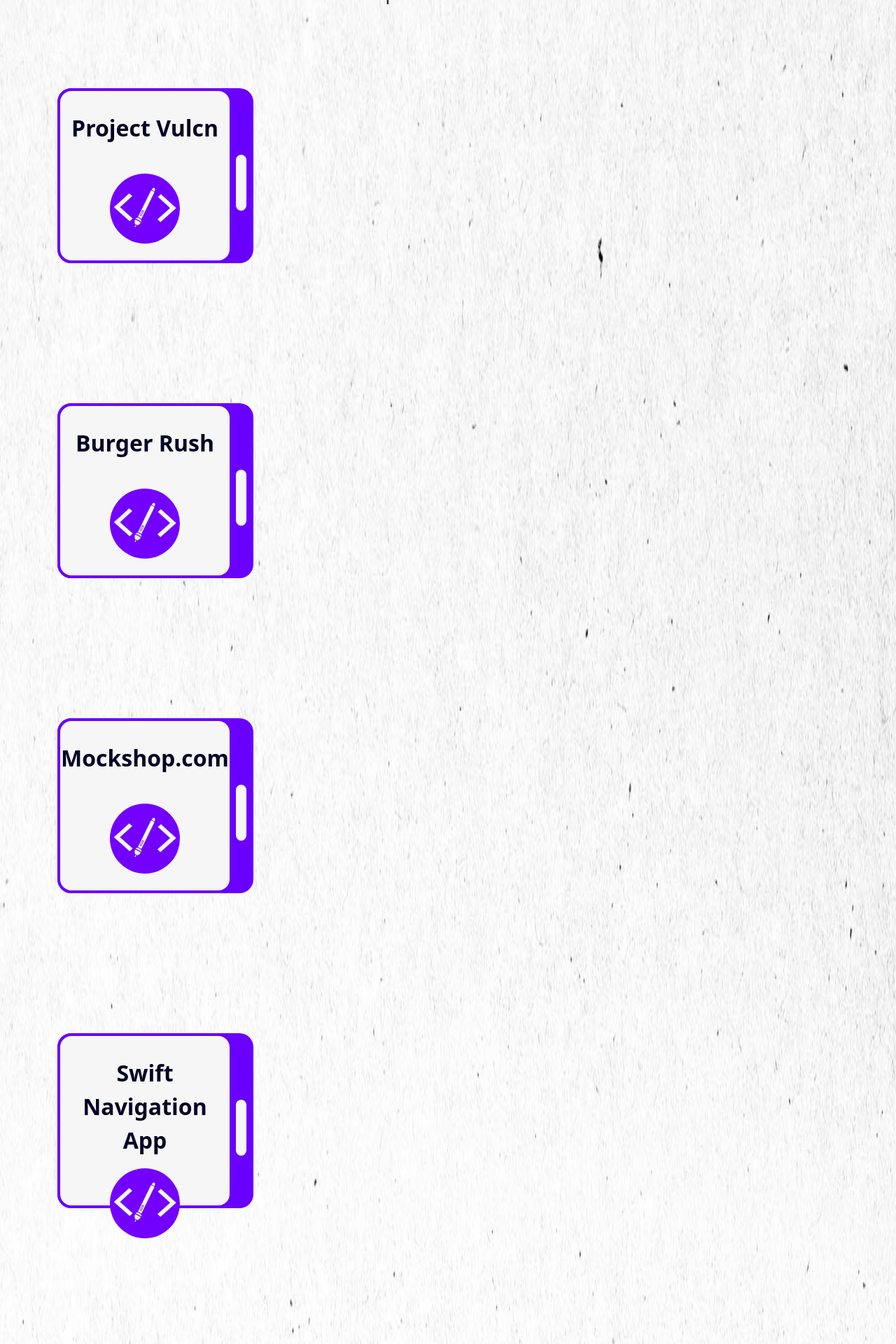
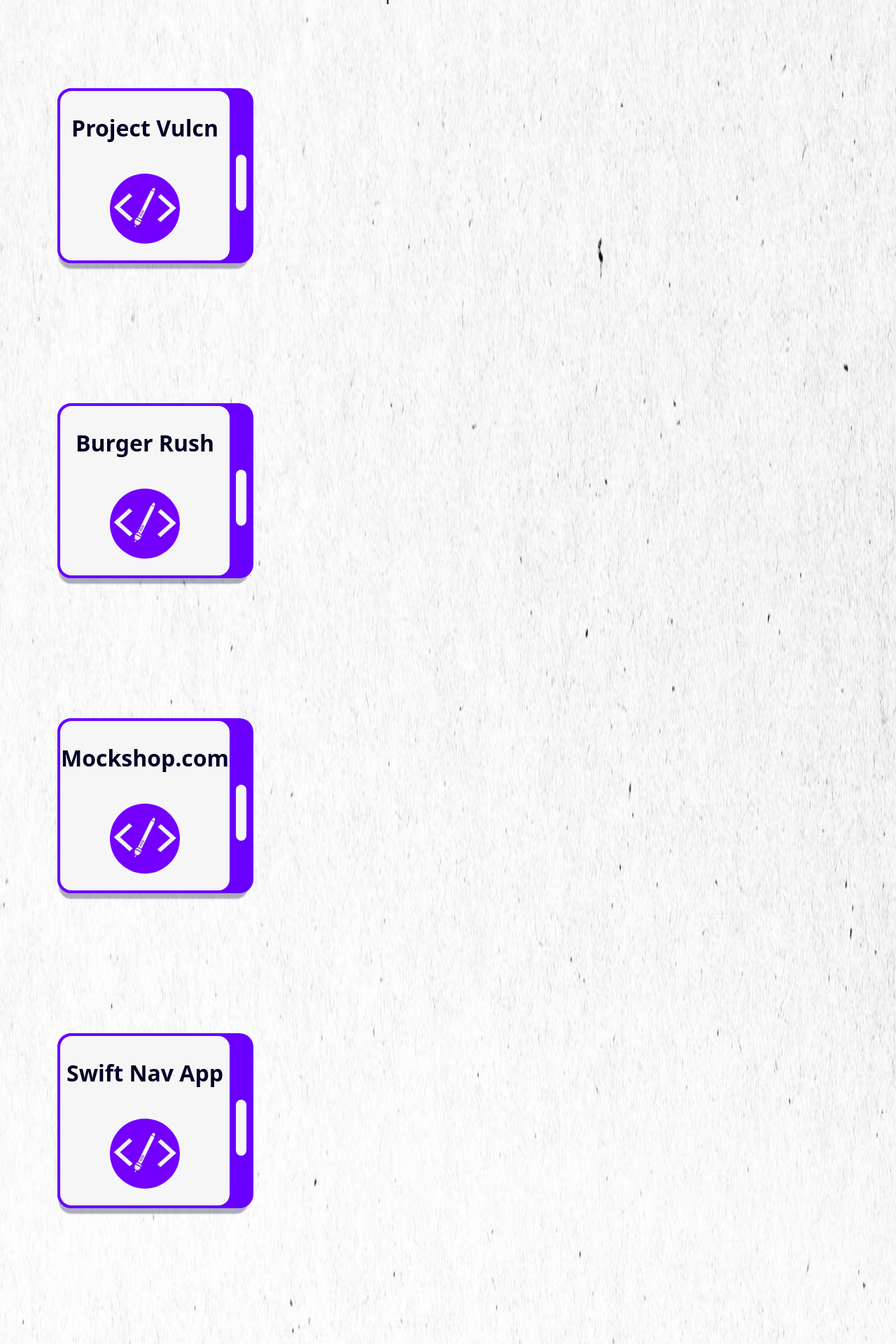
Before and after one commit to Gry4hon/griffinpenn.dev, a React (Vite) app in the folder griffinpennportfolio/: page / in a window 1280 px wide. Shown: the part 5160-7080 px from the top of the page at 70% size. Built offline with nearby package versions, Linux system fonts and the light colour scheme.

Commit message:
Project Summaries Done
I like the idea that the project page could have doodles littered on it, and or the how I do things page could have it as well.

```diff
--- a/griffinpennportfolio/src/Components/ProjectsComponents/ProjectBox.tsx
+++ b/griffinpennportfolio/src/Components/ProjectsComponents/ProjectBox.tsx
@@ -9,15 +9,19 @@ function ProjectBox(props) {
     const backBody = document.getElementById(props.bodyKey);
     const expandBar = document.getElementById(props.barKey);
     const bio = document.getElementById(props.bioKey);
+    const technologies = document.getElementById(props.techKey);
 
     if (!isClicked) {
       backBody!.style.width = "1300px";
       backBody!.style.backgroundColor = "#f6f6f6";
       backBody!.style.border = "4px solid #6900ff";
 
+      technologies!.innerHTML = props.tech;
+      technologies!.style.marginLeft = "260px";
+
       bio!.innerHTML = props.bio;
       bio!.style.marginLeft = "260px";
-      bio!.style.marginTop = "50px";
+      bio!.style.marginTop = "10px";
 
       expandBar!.style.marginLeft = "1250px";
 
@@ -26,6 +30,10 @@ function ProjectBox(props) {
       backBody!.style.width = "275px";
       backBody!.style.backgroundColor = "#6900ff";
       backBody!.style.border = "none";
+
+      technologies!.innerHTML = "";
+      technologies!.style.marginLeft = "0px";
+      technologies!.style.marginTop = "0px";
 
       bio!.innerHTML = "";
       bio!.style.marginLeft = "0px";
@@ -44,6 +52,7 @@ function ProjectBox(props) {
           <img src={test} width="100px" height="100px" />
         </div>
         <div id={props.bodyKey} className="box-body-back">
+          <p id={props.techKey}></p>
           <p id={props.bioKey}></p>
         </div>
         <div id={props.barKey} className="select-bar">
--- a/griffinpennportfolio/src/Components/ProjectsComponents/Projects.tsx
+++ b/griffinpennportfolio/src/Components/ProjectsComponents/Projects.tsx
@@ -23,28 +23,36 @@ function Projects() {
               bodyKey="vulcn-body"
               barKey="vulcn-bar"
               bioKey="vulcn-bio"
-              bio="This is an ongoing research and development project that seeks to understand how temperature can better immerse a user in virtual reality."
+              techKey="vulcn-tech"
+              bio="This is an ongoing research and development project that seeks to understand how temperature can better immerse a user in virtual reality. This was done through developing custom hardware utilizing an Arduino microcontroller that was able to received and send a serial signal to the Unity game engine."
+              tech="<b>Technologies Used:</b> C#, Unity, Arduino, Arditiy"
             />
             <ProjectBox
               title="Burger Rush"
               bodyKey="burger-body"
               barKey="burger-bar"
               bioKey="burger-bio"
-              bio="THIS IS A BURGER TEST"
+              techKey="burger-tech"
+              bio="Burger Rush was a virtual reality local multiplayer game in which I served as the lead developer. The objective of the game was to work together making burgers for a lunch rush which involed prepping the burger, serving it, and cleaning the plates after the customers where done with them."
+              tech="<b>Technologies Used:</b> C#, Unity, Proton, Blender"
             />
             <ProjectBox
               title="Mockshop.com"
               bodyKey="mock-body"
               barKey="mock-bar"
               bioKey="mock-bio"
-              bio="THIS IS A MOCK TEST"
+              techKey="mock-tech"
+              bio="Mockshop.com was a full-stack web app that emulated the functionality of an e-commerce website. I implemented a custom CRUD API for users to create accounts, have their carts saved, as well as a admin API to directly interact with the MySQL database."
+              tech="<b>Technologies Used:</b> HTML/CSS, JavaScript, Node.JS, ExpressJS, Bootstrap"
             />
             <ProjectBox
-              title="Swift Navigation App"
+              title="Swift Nav App"
               bodyKey="swift-body"
               barKey="swift-bar"
+              techKey="swift-tech"
               bioKey="swift-bio"
-              bio="THIS IS A SWIFT TEST"
+              bio="This was a collabrative effort to create a mobile app for Apple devices that would assist students with disabilities around Boise State campus. We utilized audatory, visual, and tactile queues that would tell the user to turn. The app also used image recognition to scan a set of doors of the building the user needed directions in."
+              tech="<b>Technologies Used:</b> xCode and Swift"
             />
           </div>
         </div>
--- a/griffinpennportfolio/src/Components/ProjectsComponents/styles/ProjectBoxStyles.css
+++ b/griffinpennportfolio/src/Components/ProjectsComponents/styles/ProjectBoxStyles.css
@@ -25,6 +25,7 @@
     z-index: 1;
     margin-top: -250px;
     height: 250px;
+    box-shadow: 0 10px 2px -2px  #01032650;
 
 }
 
@@ -32,8 +33,9 @@
 .box-body-back p{
     z-index: 3;
     color: #010326;
-    font-size: 30px;
+    font-size: 25px;
     margin: 0;
+    width: 900px;
 }
 
 #box-body img{
```
